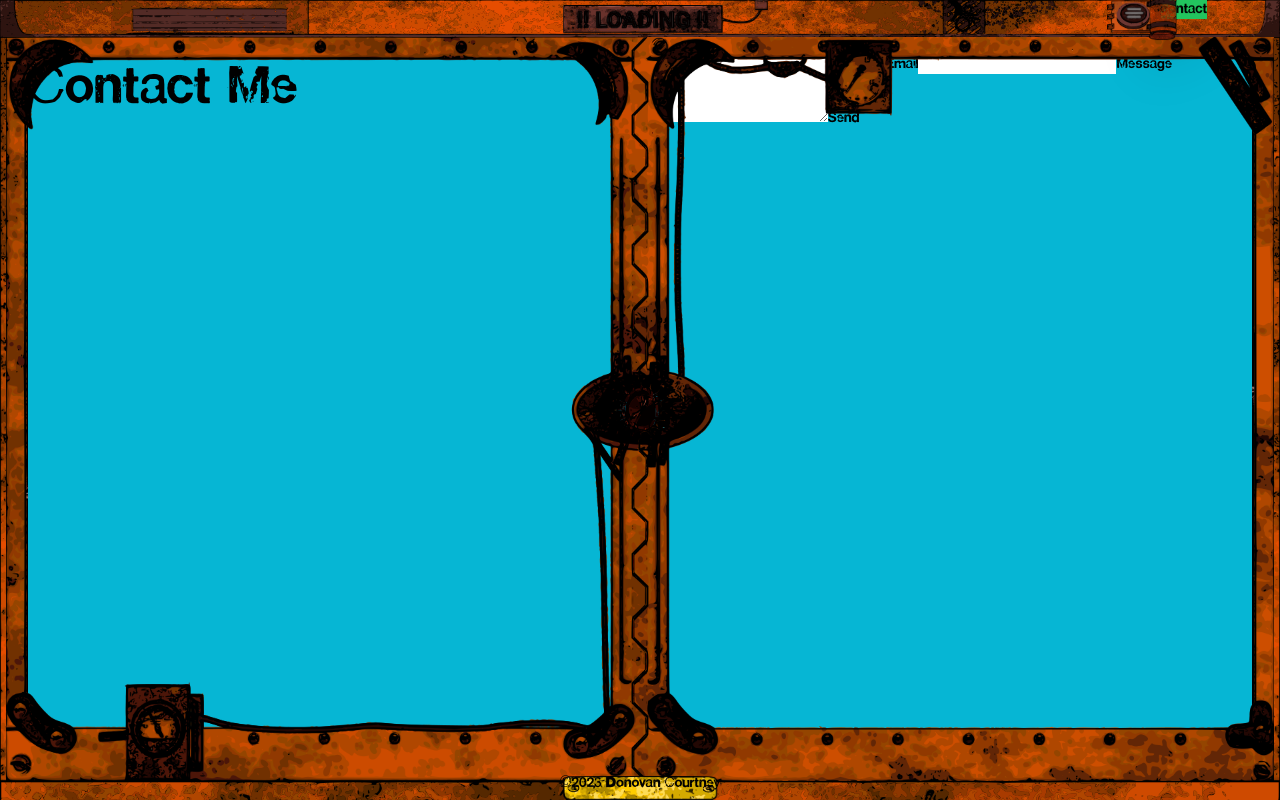
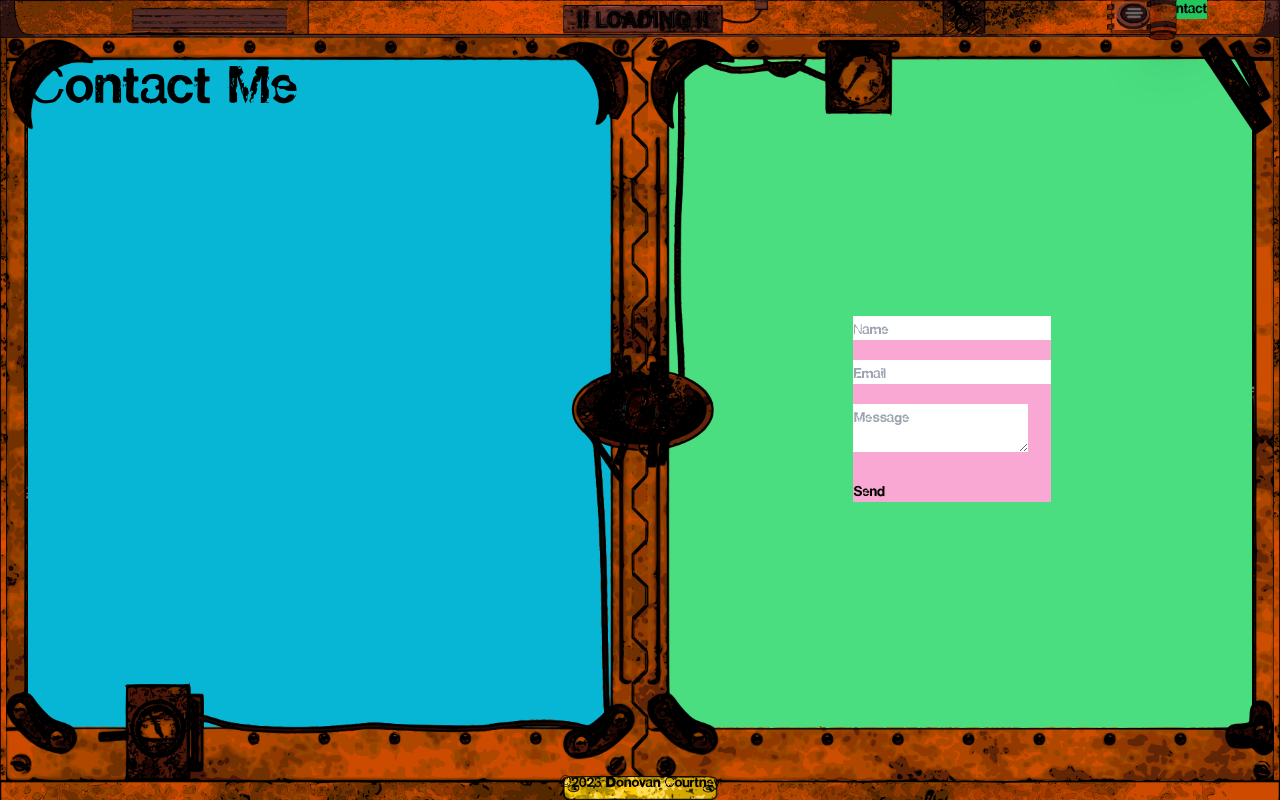
Before and after one commit to decourtney/react-portfolio, a React (Create React App) app: page /contact in a window 1280 px wide. Built offline with nearby package versions, Linux system fonts and the light colour scheme.

Commit message:
added contact form and email service

```diff
--- a/src/components/Contact/index.tsx
+++ b/src/components/Contact/index.tsx
@@ -18,38 +18,53 @@ const ContactLeft = ({ data }: ContactProps) => {
 };
 
 const ContactRight = ({ data }: ContactProps) => {
-  const form = React.useRef<HTMLFormElement>(null);
+  // const form = React.useRef<HTMLFormElement>('');
 
-  const sendEmail = (e: React.FormEvent) => {
+  const sendEmail = (e: any) => {
     e.preventDefault();
 
     emailjs
       .sendForm(
         "contact_service",
         "contact_form",
+        e.target,
         "WiUmD3gJ4iafdCR1R"
       )
       .then(
         (result) => {
           console.log(result.text);
+          // e.target.reset();
         },
         (error) => {
           console.log(error.text);
         }
       );
+    e.target.reset();
   };
 
   return (
     <>
-      <form ref={form} onSubmit={sendEmail}>
-        <label>Name</label>
-        <input type="text" name="user_name" />
-        <label>Email</label>
-        <input type="email" name="user_email" />
-        <label>Message</label>
-        <textarea name="message" />
-        <input type="submit" value="Send" />
-      </form>
+      <div className="flex w-full justify-center items-center bg-green-400">
+        <form className="flex-col space-y-5 bg-pink-300" onSubmit={sendEmail}>
+          <div>
+            <input type="text" name="user_name" placeholder="Name" required />
+          </div>
+          <div>
+            <input
+              type="email"
+              name="user_email"
+              placeholder="Email"
+              required
+            />
+          </div>
+          <div>
+            <textarea name="message" placeholder="Message" required />
+          </div>
+          <div>
+            <input type="submit" value="Send" />
+          </div>
+        </form>
+      </div>
     </>
   );
 };
--- a/src/output.css
+++ b/src/output.css
@@ -998,12 +998,20 @@ video {
   list-style-type: none;
 }
 
+.flex-row {
+  flex-direction: row;
+}
+
 .flex-col {
   flex-direction: column;
 }
 
 .items-center {
   align-items: center;
+}
+
+.justify-start {
+  justify-content: flex-start;
 }
 
 .justify-end {
@@ -1018,6 +1026,12 @@ video {
   --tw-space-y-reverse: 0;
   margin-top: calc(2.5rem * calc(1 - var(--tw-space-y-reverse)));
   margin-bottom: calc(2.5rem * var(--tw-space-y-reverse));
+}
+
+.space-y-5 > :not([hidden]) ~ :not([hidden]) {
+  --tw-space-y-reverse: 0;
+  margin-top: calc(1.25rem * calc(1 - var(--tw-space-y-reverse)));
+  margin-bottom: calc(1.25rem * var(--tw-space-y-reverse));
 }
 
 .overflow-auto {
@@ -1065,6 +1079,16 @@ video {
 .bg-orange-400 {
   --tw-bg-opacity: 1;
   background-color: rgb(251 146 60 / var(--tw-bg-opacity));
+}
+
+.bg-pink-300 {
+  --tw-bg-opacity: 1;
+  background-color: rgb(249 168 212 / var(--tw-bg-opacity));
+}
+
+.bg-pink-200 {
+  --tw-bg-opacity: 1;
+  background-color: rgb(251 207 232 / var(--tw-bg-opacity));
 }
 
 .bg-\[radial-gradient\(circle_at_center\2c _var\(--tw-gradient-stops\)\)\] {
@@ -1123,18 +1147,6 @@ video {
 
 .drop-shadow-2xl {
   --tw-drop-shadow: drop-shadow(0 25px 25px rgb(0 0 0 / 0.15));
-  -webkit-filter: var(--tw-blur) var(--tw-brightness) var(--tw-contrast) var(--tw-grayscale) var(--tw-hue-rotate) var(--tw-invert) var(--tw-saturate) var(--tw-sepia) var(--tw-drop-shadow);
-          filter: var(--tw-blur) var(--tw-brightness) var(--tw-contrast) var(--tw-grayscale) var(--tw-hue-rotate) var(--tw-invert) var(--tw-saturate) var(--tw-sepia) var(--tw-drop-shadow);
-}
-
-.drop-shadow-md {
-  --tw-drop-shadow: drop-shadow(0 4px 3px rgb(0 0 0 / 0.07)) drop-shadow(0 2px 2px rgb(0 0 0 / 0.06));
-  -webkit-filter: var(--tw-blur) var(--tw-brightness) var(--tw-contrast) var(--tw-grayscale) var(--tw-hue-rotate) var(--tw-invert) var(--tw-saturate) var(--tw-sepia) var(--tw-drop-shadow);
-          filter: var(--tw-blur) var(--tw-brightness) var(--tw-contrast) var(--tw-grayscale) var(--tw-hue-rotate) var(--tw-invert) var(--tw-saturate) var(--tw-sepia) var(--tw-drop-shadow);
-}
-
-.drop-shadow-sm {
-  --tw-drop-shadow: drop-shadow(0 1px 1px rgb(0 0 0 / 0.05));
   -webkit-filter: var(--tw-blur) var(--tw-brightness) var(--tw-contrast) var(--tw-grayscale) var(--tw-hue-rotate) var(--tw-invert) var(--tw-saturate) var(--tw-sepia) var(--tw-drop-shadow);
           filter: var(--tw-blur) var(--tw-brightness) var(--tw-contrast) var(--tw-grayscale) var(--tw-hue-rotate) var(--tw-invert) var(--tw-saturate) var(--tw-sepia) var(--tw-drop-shadow);
 }
```
